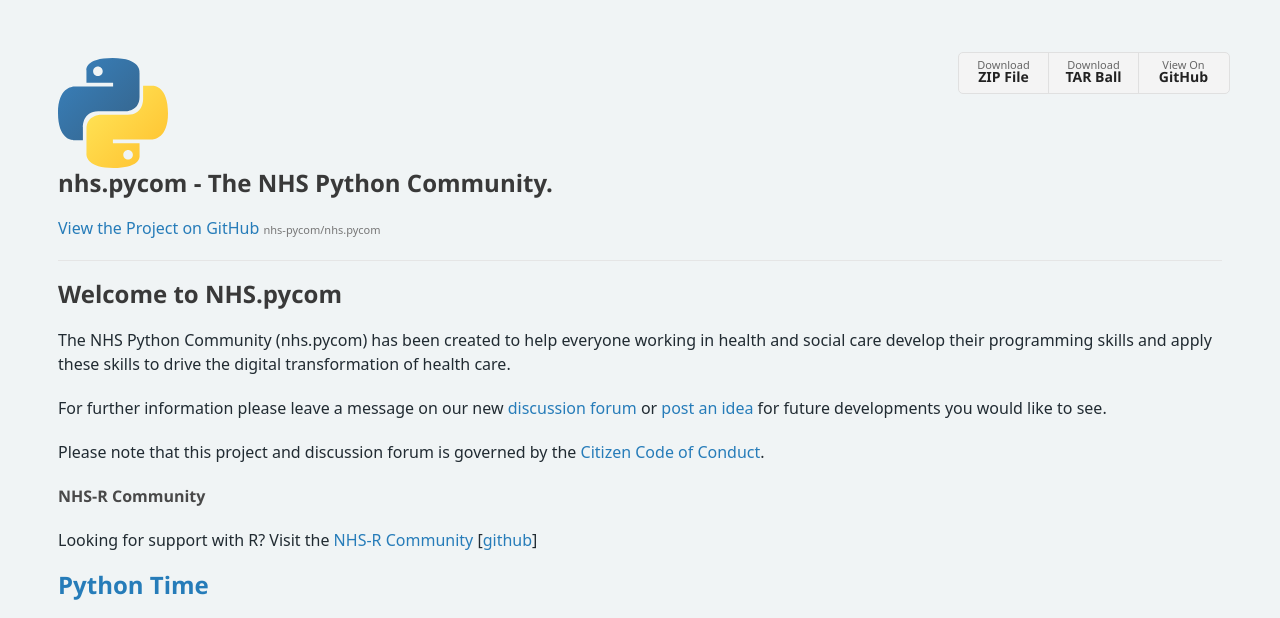
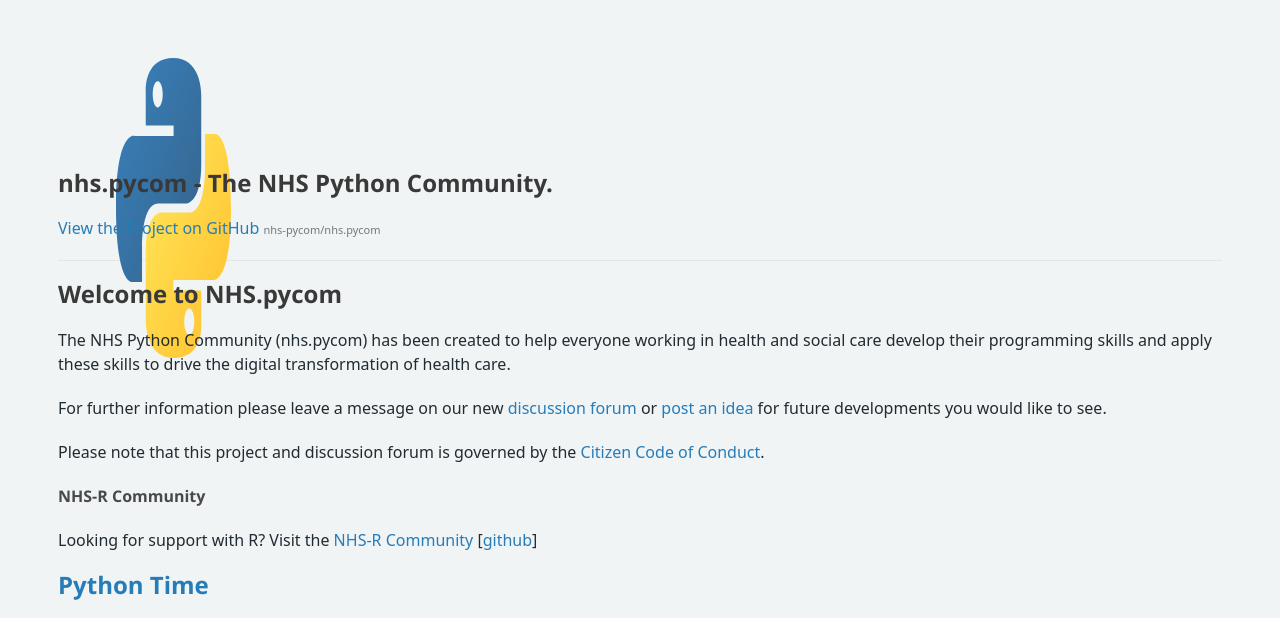
Before and after one commit to nhs-pycom/nhs.pycom, a Jekyll site: the page built from README.md, in a window 1280 px wide, cut to the strip 0-618 px from the top of the page. Built offline with Jekyll 4.4.1, drawn with Linux system fonts in a browser that asks for light colours; some web fonts are replaced; our own code applies the rules of GitHub Pages for plain Markdown files.

Commit message:
img update

```diff
--- a/_config.yml
+++ b/_config.yml
@@ -1,4 +1,4 @@
 title: nhs.pycom
 description: nhs.pycom - The NHS Python Community.
-show_downloads: true
+show_downloads: false
 remote_theme: nhsx/nhsx-io-theme
--- a/_layouts/default.html
+++ b/_layouts/default.html
@@ -15,8 +15,8 @@
     <div class="wrapper">
       <header>
         <div class="nhsuk-header__logo">
-          <a class="nhsuk-header__link" href="https://www.nhsx.nhs.uk/" aria-label="NHS homepage">
-                  <img src="assets\img\Python-logo-notext.svg">
+          <a class="nhsuk-header__link" href="https://nhs-pycom.net/" aria-label="nhs.pycom">
+                  <img src="assets\img\Python-logo-notext.svg" class="center" height="300px">
           </a>
         </div>
         <p></p>
--- a/assets/css/style.scss
+++ b/assets/css/style.scss
@@ -2,6 +2,13 @@
 ---
 
 @import "jekyll-theme-minimal";
+
+.center {
+  display: block;
+  margin-left: auto;
+  margin-right: auto;
+  width: 50%;
+}
 
 body {
   background-color: #f0f4f5;
```
